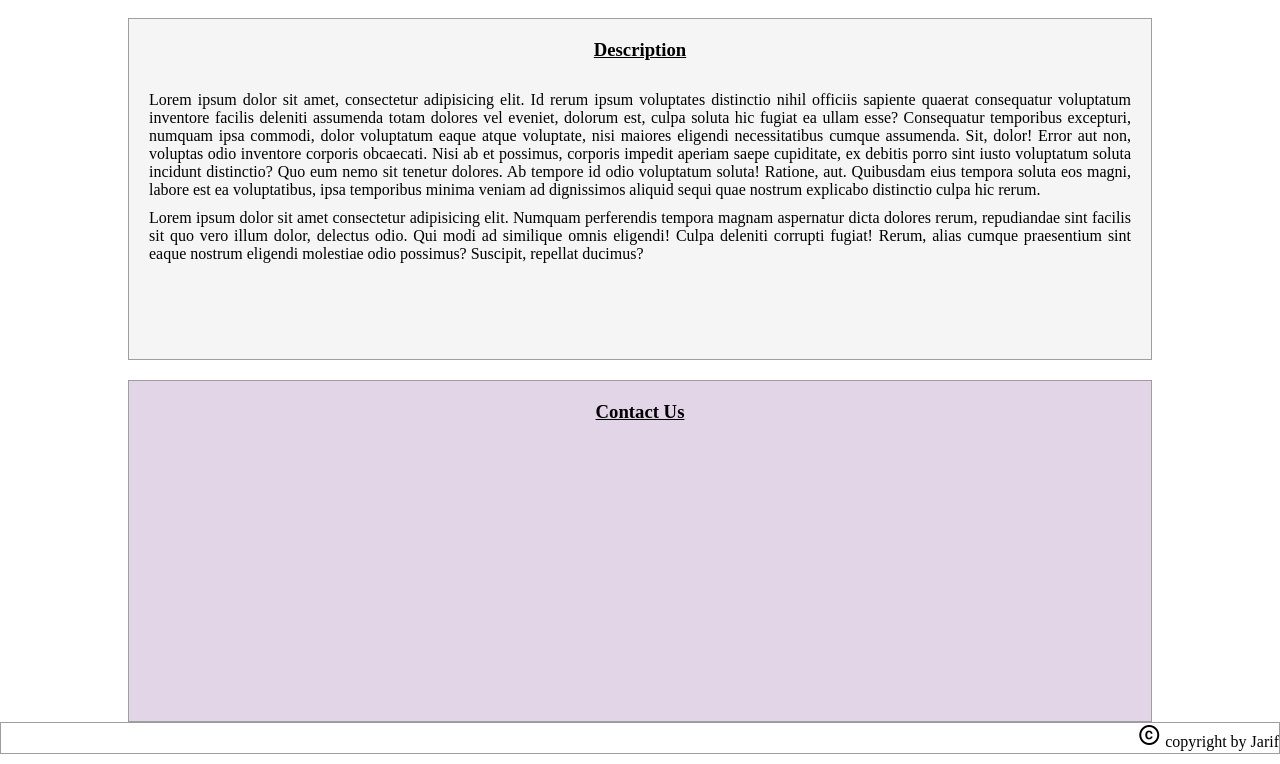
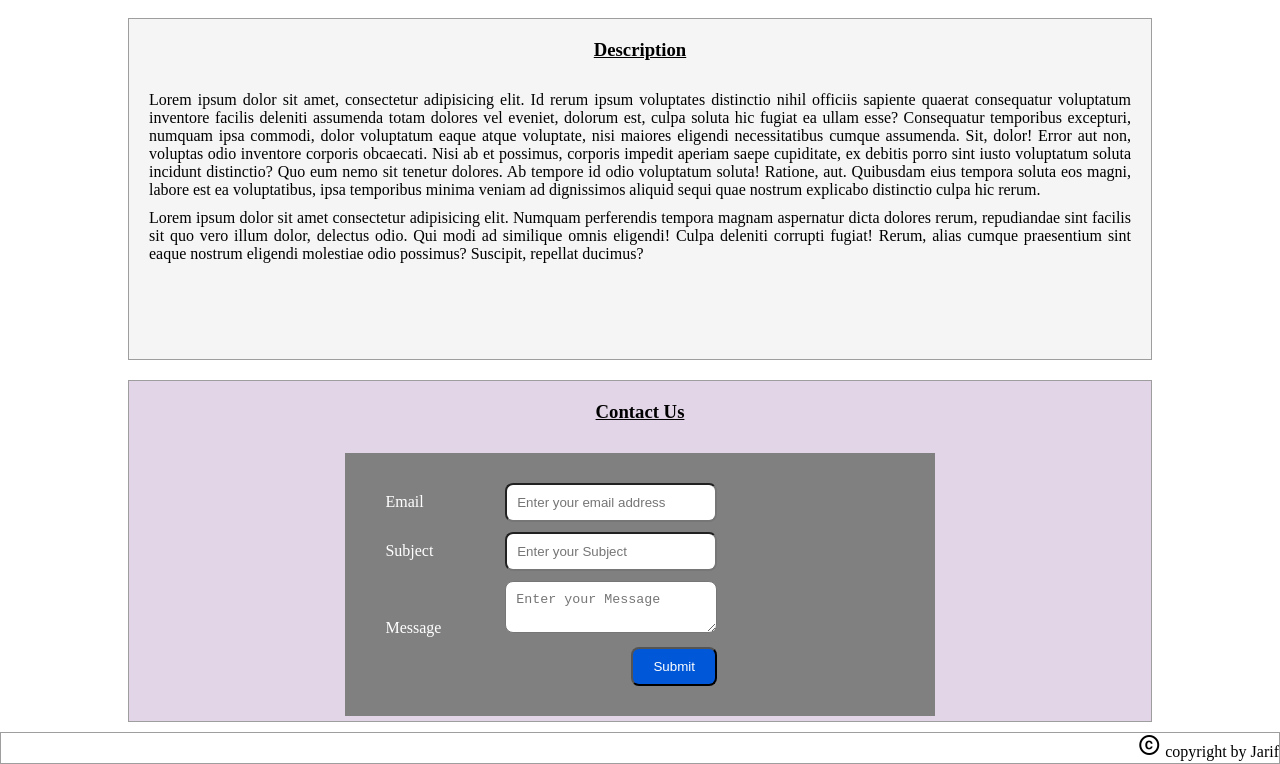
Before and after one commit to rafikulswe/HTML-CSS-Practice, a plain HTML site: page examOneFinal.html in a window 1280 px wide. Shown: the part 534-1298 px from the top of the page. Drawn offline with Linux system fonts and the light colour scheme.

Commit message:
Exam one finally done

```diff
--- a/examOneFinal.html
+++ b/examOneFinal.html
@@ -4,10 +4,19 @@
         <link rel="stylesheet" href="https://fonts.googleapis.com/icon?family=Material+Icons">
 
         <style>
+            /* start global */
             * {
                 margin: 0;
                 padding: 0;
             }
+            .mt-10 {
+                margin-top: 10px;
+            }
+            .align-right {
+                text-align: right;
+            }
+            /* end global */
+
             /* Start nav */
             .nav {
                 height: 60px;
@@ -69,6 +78,31 @@
                 text-decoration: underline;
                 margin-bottom: 30px;
             }
+            .container .contact-us .contact-us-form {
+                width: 60%;
+                margin: auto;
+                background-color: gray;
+            }
+            .container .contact-us .contact-us-form form {
+                padding: 30px;
+            }
+            .container .contact-us .contact-us-form form .row .form-label {
+                width: 20%;
+                display: inline-block;
+            }
+            .container .contact-us .contact-us-form form .row .form-control {
+                width: 40%;
+                display: inline-block;
+            }
+            .container .contact-us .contact-us-form form label {
+                padding: 10px;
+                color: #fff;
+            }
+            .container .contact-us .contact-us-form form input, textarea {
+                width: 100%;
+                padding: 10px;
+                border-radius: 8px;
+            }
             /* End Container */
 
             /* Start Footer */
@@ -111,11 +145,41 @@
 
             <div class="contact-us">
                 <h3>Contact Us</h3>
+                <div class="contact-us-form">
+                    <form action="" method="">
+                        <div class="row">
+                            <label for="email" class="form-label">Email</label>
+                            <div class="form-control">
+                                <input type="email" name="" id="email" placeholder="Enter your email address">
+                            </div>
+                        </div>
 
+                        <div class="row mt-10">
+                            <label for="subject" class="form-label">Subject</label>
+                            <div class="form-control">
+                                <input type="text" name="subject" id="subject" placeholder="Enter your Subject">
+                            </div>
+                        </div>
+
+                        <div class="row mt-10">
+                            <label for="message" class="form-label">Message</label>
+                            <div class="form-control">
+                                <textarea name="message" id="message" cols="22" rows="2" placeholder="Enter your Message"></textarea>
+                            </div>
+                        </div>
+
+                        <div class="row">
+                            <label for="" class="form-label"></label>
+                            <div class="form-control align-right">
+                                <button type="submit" style="padding: 10px 20px; border-radius: 8px; background-color: #0057d8; color: #fff;"> Submit </button>
+                            </div>
+                        </div>
+                    </form>
+                </div>
             </div>
         </div>
 
-        <div class="footer">
+        <div class="footer mt-10">
             <p>
                 <i class="material-icons">copyright</i>
                 copyright by Jarif
```
